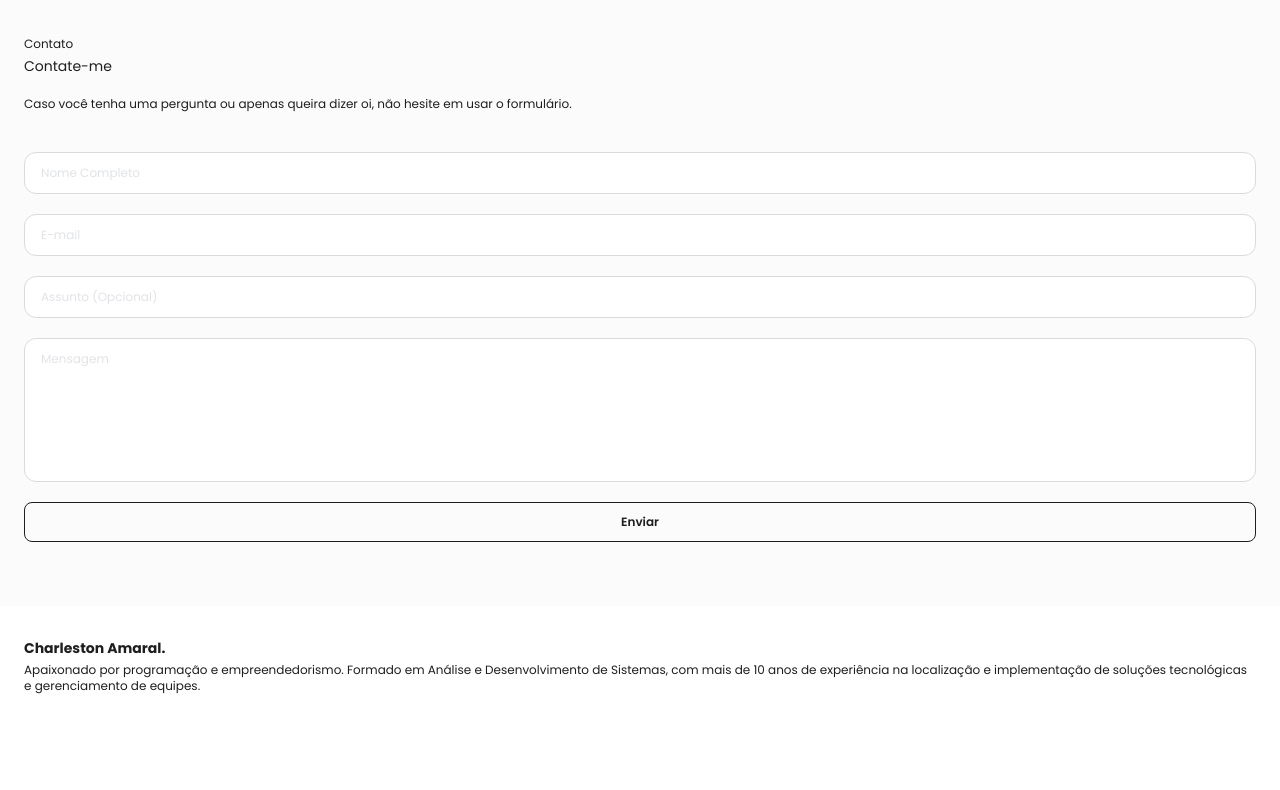
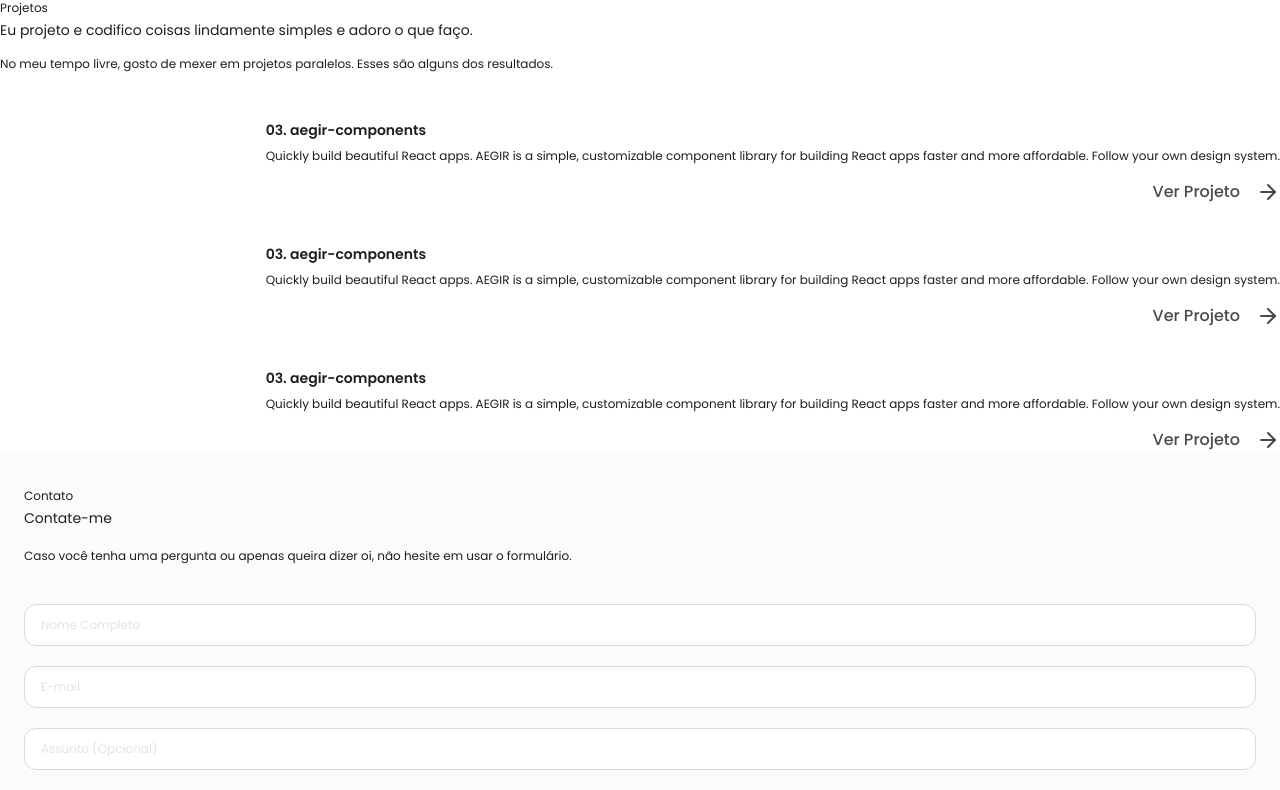
Before and after one commit to charleskx/my-portfolio, a Next.js app: page / in a window 1280 px wide. Shown: the top 790 px of the page. Built offline with nearby package versions, Linux system fonts and the light colour scheme.

Commit message:
feat: add component container projects

```diff
--- /dev/null
+++ b/src/components/organisms/ContainerProjects/index.tsx
@@ -0,0 +1,43 @@
+import { Paragraph } from "../../atoms/Paragraph"
+import { CardProject, CardProjectProps } from "../../molecules/CardProject"
+import { Heading } from "../../molecules/Heading"
+
+interface ProjectProps extends CardProjectProps {
+  id: string
+}
+
+export interface ContainerProjectsProps {
+  projects?: Array<ProjectProps>
+}
+
+function ContainerProjects({ projects }: ContainerProjectsProps) {
+  return (
+    <>
+      <Heading
+        subtitle="Eu projeto e codifico coisas lindamente simples e adoro o que faço."
+        title="Projetos"
+      />
+
+      <Paragraph className="mt-4 mb-12">
+        No meu tempo livre, gosto de mexer em projetos paralelos. Esses são alguns dos resultados.
+      </Paragraph>
+
+      <div className="flex flex-col gap-10">
+        {
+          projects?.map((project) => {
+            return (
+              <CardProject
+                key={project.id}
+                description={project.description}
+                title={project.title}
+                url={project.url}
+              />
+            )
+          })
+        }
+      </div>
+    </>
+  )
+}
+
+export { ContainerProjects }
--- a/src/pages/index.tsx
+++ b/src/pages/index.tsx
@@ -3,6 +3,7 @@ import Head from 'next/head'
 import type { NextPage } from 'next'
 import { Footer } from '../components/templates/Footer'
 import { ContactUs } from '../components/templates/ContactUs'
+import { ContainerProjects } from '../components/organisms/ContainerProjects'
 
 const Home: NextPage = () => {
   return (
@@ -11,6 +12,29 @@ const Home: NextPage = () => {
         <title>Charleston Amaral - Desenvolvedor Web Full Stack</title>
       </Head>
 
+      <ContainerProjects
+        projects={[
+          {
+            id: '1',
+            description: 'Quickly build beautiful React apps. AEGIR is a simple, customizable component library for building React apps faster and more affordable. Follow your own design system.',
+            title: '03. aegir-components',
+            url: 'https://github.com/charleskx/aegir-components'
+          },
+          {
+            id: '2',
+            description: 'Quickly build beautiful React apps. AEGIR is a simple, customizable component library for building React apps faster and more affordable. Follow your own design system.',
+            title: '03. aegir-components',
+            url: 'https://github.com/charleskx/aegir-components'
+          },
+          {
+            id: '3',
+            description: 'Quickly build beautiful React apps. AEGIR is a simple, customizable component library for building React apps faster and more affordable. Follow your own design system.',
+            title: '03. aegir-components',
+            url: 'https://github.com/charleskx/aegir-components'
+          }
+        ]}
+      />
+
       <ContactUs />
       <Footer />
     </>
```
Also changed, not shown: public/assets/arrowRight.svg (added).
